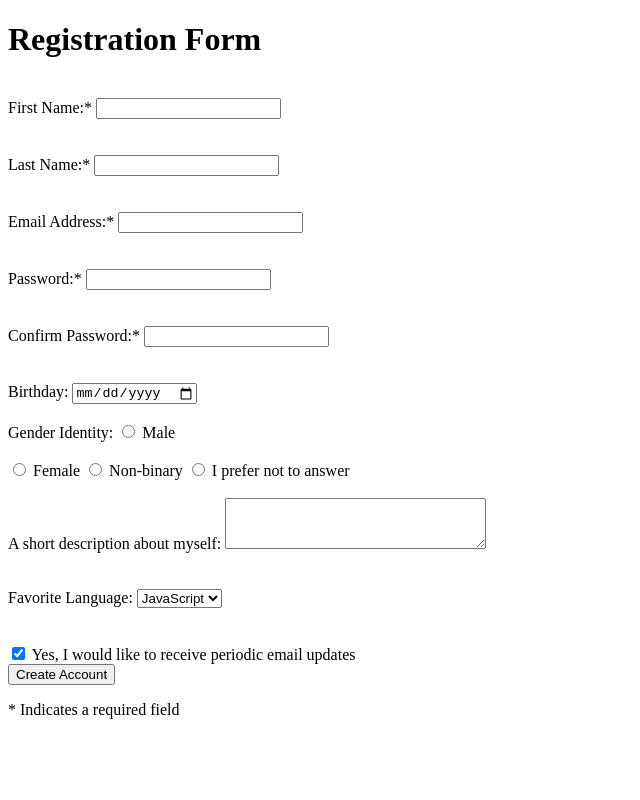
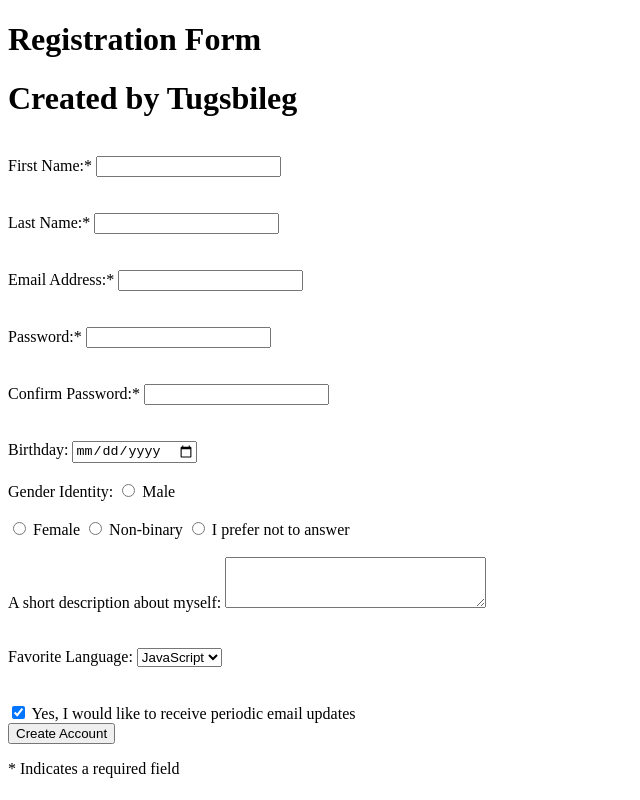
Before and after one commit to TugsMM/Registration-Form_repo, a plain HTML site: page index.html in a window 1280 px wide. Shown: the whole page, without its empty margins (0-640 px from the left). Drawn offline with Linux system fonts and the light colour scheme.

Commit message:
added new h1

```diff
--- a/index.html
+++ b/index.html
@@ -9,6 +9,7 @@
 
 </head>
     <h1>Registration Form</h1>
+    <h1> Created by Tugsbileg </h1>
 <body>
     <br action="/process" method="post">
 
```
